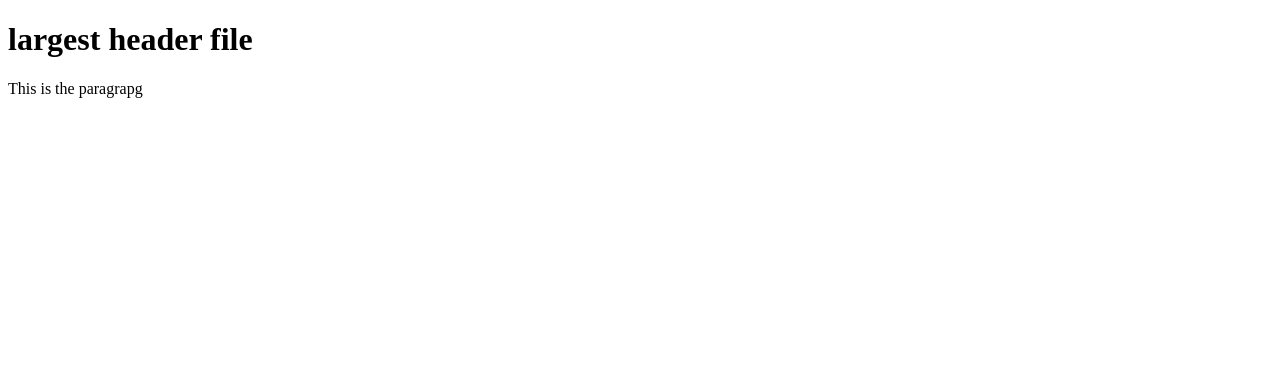
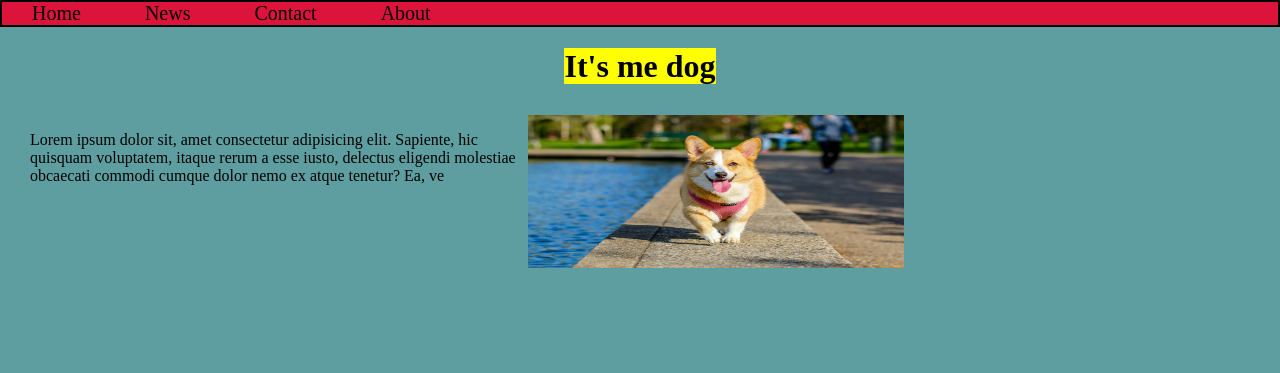
Before and after one commit to Nimadandu/frontend, a plain HTML site: page index.html in a window 1280 px wide. Drawn offline with Linux system fonts and the light colour scheme.

Commit message:
Home page added

```diff
--- a/index.html
+++ b/index.html
@@ -4,9 +4,28 @@
     <meta charset="UTF-8">
     <meta name="viewport" content="width=device-width, initial-scale=1.0">
     <title>first website</title>
+    <link rel="stylesheet" href="style.css">
+
 </head>
 <body>
-    <h1>largest header file </h1>
-    <p>This is the paragrapg</p>
+
+<div class="navbar">
+<a href="#">Home</a>
+<a href="#">News</a>
+<a href="#">Contact</a>
+<a href="#">About</a>
+
+        </div>
+        <h1 class="intro" style="text-align: center;"><mark>It's me dog</mark> </h1>
+    <div class="Home">
+        <div class="homeleft">
+            <p>Lorem ipsum dolor sit, amet consectetur adipisicing elit. Sapiente, hic quisquam voluptatem, itaque rerum a esse iusto, delectus eligendi
+                molestiae obcaecati commodi cumque dolor nemo ex atque tenetur? Ea, ve</p>
+            </div>
+        <div class="imageclass">
+<img src="./image/pexels-hnoody93-58997.jpg" alt="pexels-hnoody93-58997" height="60%" width="50%">
+</div>
+
+</div>
 </body>
 </html>
--- /dev/null
+++ b/style.css
@@ -0,0 +1,38 @@
+
+        body{
+            padding: 0;
+            margin: 0;
+            background-color: cadetblue;
+        }
+        .navbar{
+            background-color:crimson;
+            border: 2px solid black;
+
+
+        }
+        .navbar a{
+            color: black;
+            text-decoration: none;
+            padding: 30px;
+            font-size: 20px;
+        }
+        .navbar :hover{
+
+           color:white;
+        }
+        .Home{
+            margin-top:30px ;
+            margin-left: 30px;
+            display: flex;
+
+        }
+        /* .Home .intro{
+        text-align: center;
+        }
+        .Home .p
+        {
+
+            text-align: right;
+            float: right;
+
+        } */
```
Also changed, not shown: image/pexels-hnoody93-58997.jpg (added).
